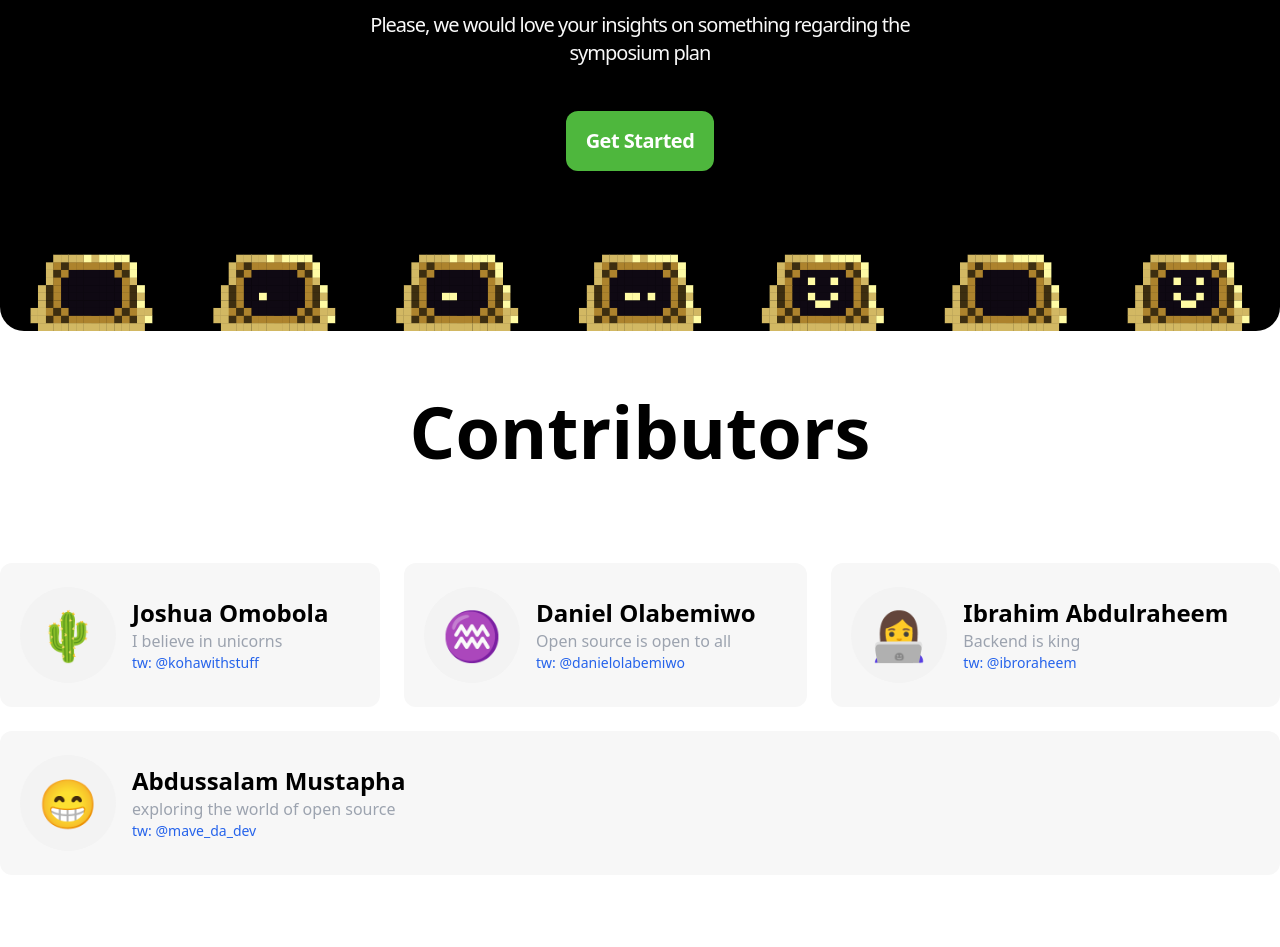
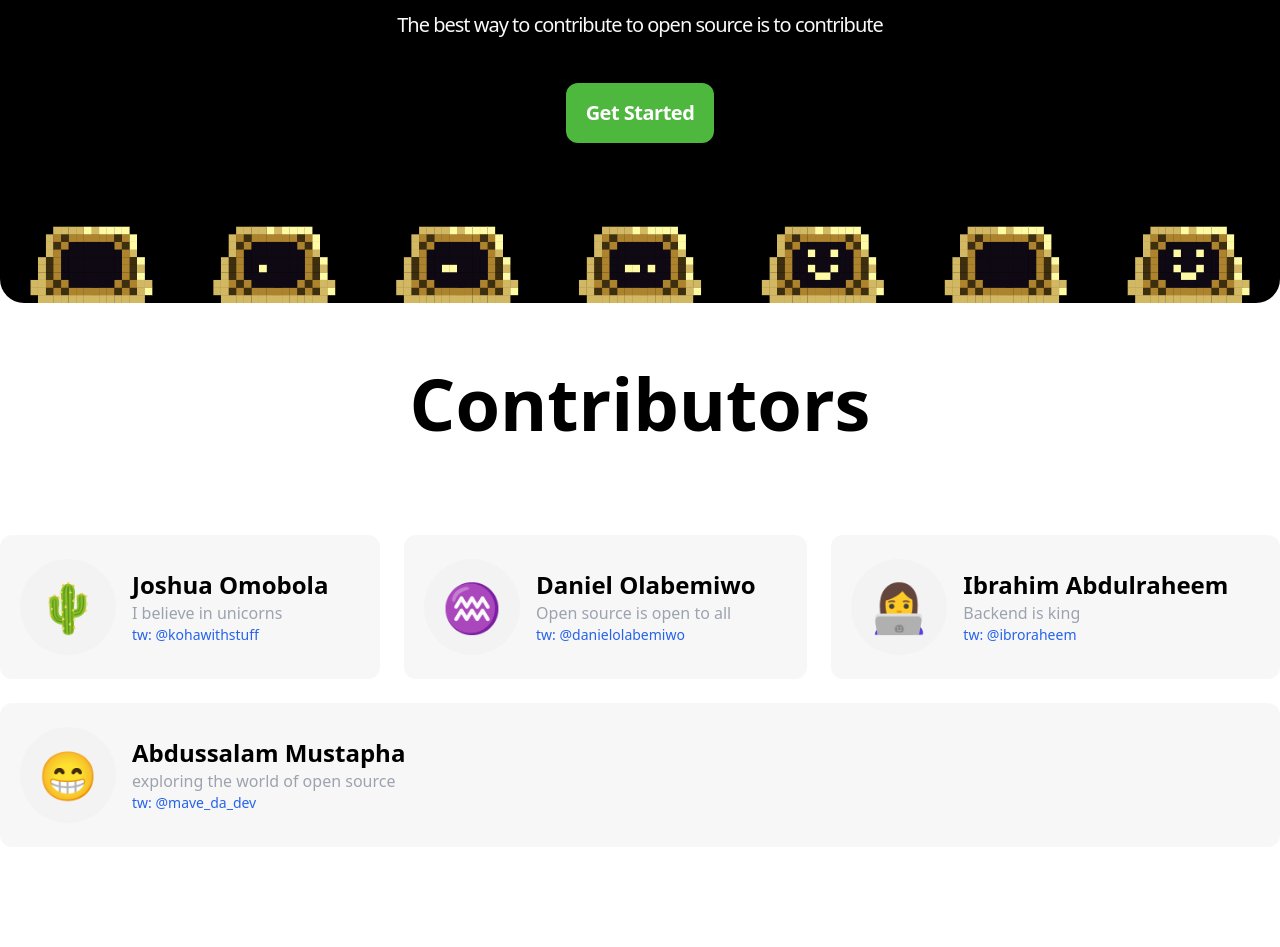
Before and after one commit to ossguild/Nametaker, a website built with Vite: page index.html in a window 1280 px wide. Shown: the part 397-1344 px from the top of the page. Built offline with nearby package versions, Linux system fonts and the light colour scheme; what js-confetti would draw is missing.

Commit message:
fix(ui): update copy

```diff
--- a/index.html
+++ b/index.html
@@ -20,14 +20,14 @@
         </nav>
         <div class="text-center text-white mt-20">
           <h1 class="text-8xl tracking-tighter font-bold leading-tight">Go from Zero to One In <br /> Open Source</h1>
-          <p class="text-xl tracking-tighter mx-auto text-[#f9f9f9] mt-8">Please, we would love your insights on something regarding the <br /> symposium plan</p>
+          <p class="text-xl tracking-tighter mx-auto text-[#f9f9f9] mt-8">The best way to contribute to open source is to contribute</p>
           <button class="text-xl font-bold tracking-tight px-5 py-4 rounded-xl mt-11 w-fit bg-[#4eb73d]">Get Started</button>
         </div>
         <div class="absolute -bottom-20">
           <img src="./images/hacktoberfest-bg.png" alt="Machines for hacktoberfest">
         </div>
       </header>
-      <section class="pt-16 mx-auto pb-24">
+      <section class="pt-16 mx-auto pb-72">
         <div>
           <span></span>
           <h2 class="text-7xl font-bold text-center">Contributors</h2>
```
